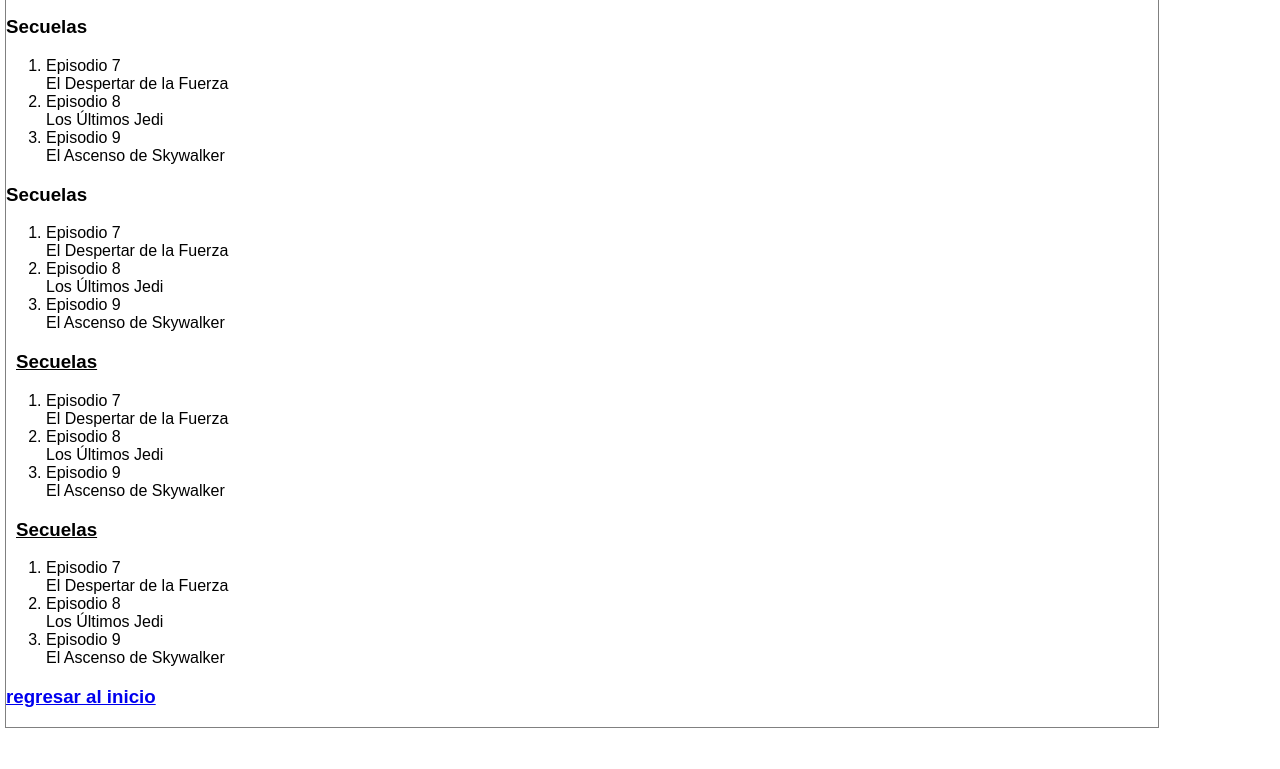
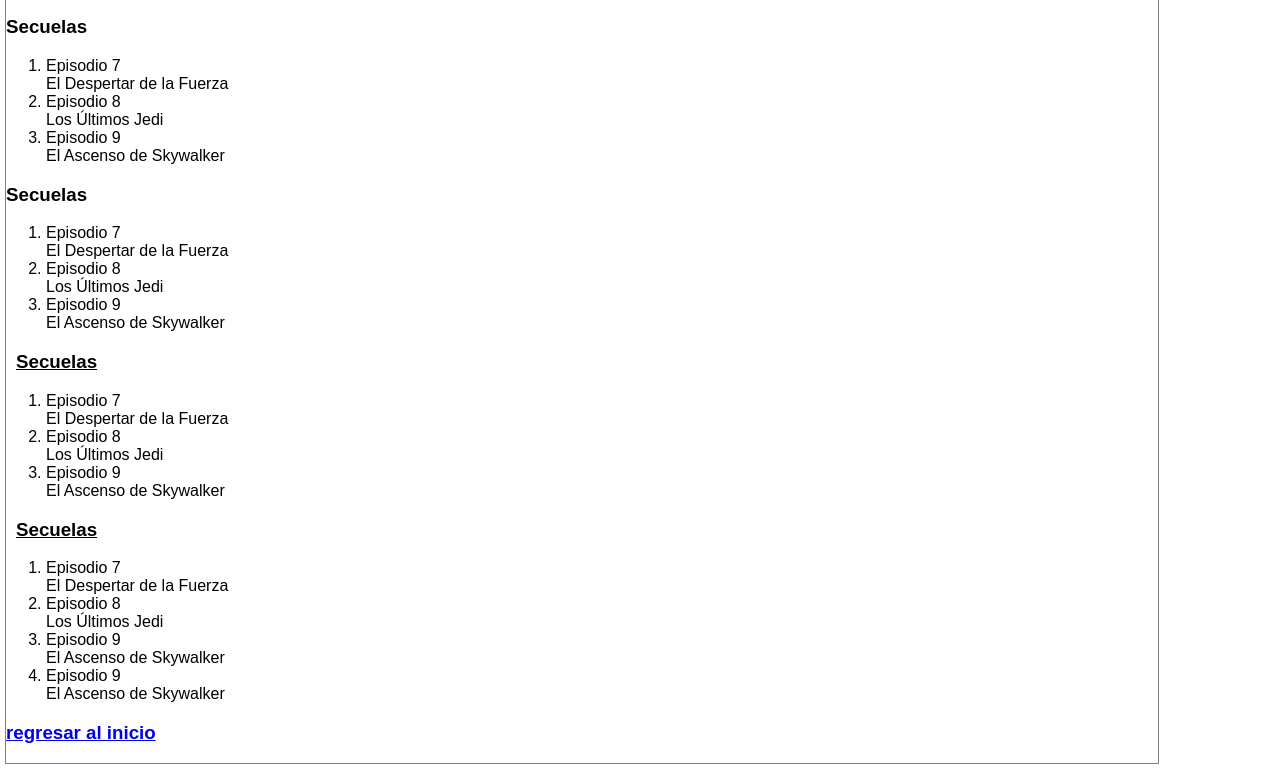
Before and after one commit to MauroRY/S5_Practica, a plain HTML site: page index.html in a window 1280 px wide. Shown: the part 1058-1827 px from the top of the page. Before the commit the page ends 1791 px from the top, so only its background shows below. Drawn offline with Linux system fonts and the light colour scheme.

Commit message:
Update index.html

```diff
--- a/index.html
+++ b/index.html
@@ -103,6 +103,7 @@
                         <li>Episodio 7<br />El Despertar de la Fuerza</li>
                         <li>Episodio 8<br />Los Últimos Jedi</li>
                         <li>Episodio 9<br />El Ascenso de Skywalker</li>
+                         <li>Episodio 9<br />El Ascenso de Skywalker</li>
                     </ol>
                 </div>
                 <h3> <a href="#cabecera">regresar al inicio</a></h3>
```
